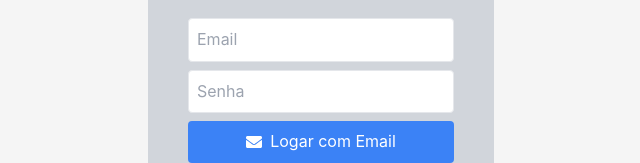
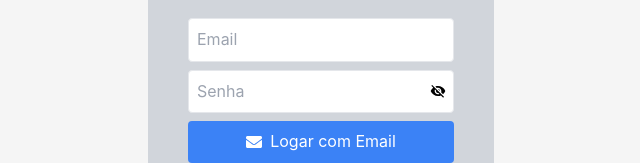
Before and after one commit to VictorZionFranca/TrabalhoSistemaWeb, a Next.js app in the folder my-app/: page /login in a window 1280 px wide. Shown: the part 150-313 px from the top of the page, without its empty margins (319-959 px from the left). Built offline with nearby package versions, Linux system fonts and the light colour scheme; no server answers.

Commit message:
alterações

```diff
--- a/my-app/src/app/login/page.tsx
+++ b/my-app/src/app/login/page.tsx
@@ -4,11 +4,13 @@ import { useState } from "react";
 import { signIn } from "next-auth/react";
 import { useRouter } from "next/navigation";
 import { FaGithub, FaEnvelope } from "react-icons/fa"; // Importa os ícones do GitHub e de e-mail
+import { MdVisibility, MdVisibilityOff } from "react-icons/md"; // Ícones para mostrar e esconder a senha
 
 export default function LoginPage() {
   const [email, setEmail] = useState("");
   const [password, setPassword] = useState("");
   const [error, setError] = useState("");
+  const [showPassword, setShowPassword] = useState(false); // Estado para controlar a visibilidade da senha
   const router = useRouter(); // Use o hook useRouter para redirecionar
 
   const handleSubmit = async (event: React.FormEvent) => {
@@ -40,13 +42,22 @@ export default function LoginPage() {
             placeholder="Email"
             className="p-2 border rounded"
           />
-          <input
-            type="password"
-            value={password}
-            onChange={(e) => setPassword(e.target.value)}
-            placeholder="Senha"
-            className="p-2 border rounded"
-          />
+          <div className="relative"> {/* Div para posicionar o ícone de mostrar/esconder senha */}
+            <input
+              type={showPassword ? "text" : "password"} // Altera o tipo com base no estado
+              value={password}
+              onChange={(e) => setPassword(e.target.value)}
+              placeholder="Senha"
+              className="p-2 border rounded w-full"
+            />
+            <div
+              onClick={() => setShowPassword(!showPassword)} // Alterna a visibilidade da senha
+              className="absolute right-2 top-1/2 transform -translate-y-1/2 cursor-pointer text-black" // Estilização do ícone
+              aria-label={showPassword ? "Esconder senha" : "Mostrar senha"} // Acessibilidade
+            >
+              {showPassword ? <MdVisibility /> : <MdVisibilityOff />} {/* Ícone de mostrar/esconder senha */}
+            </div>
+          </div>
 
           {error && <p className="text-red-500 mt-2 text-xs">{error}</p>}
 
```
